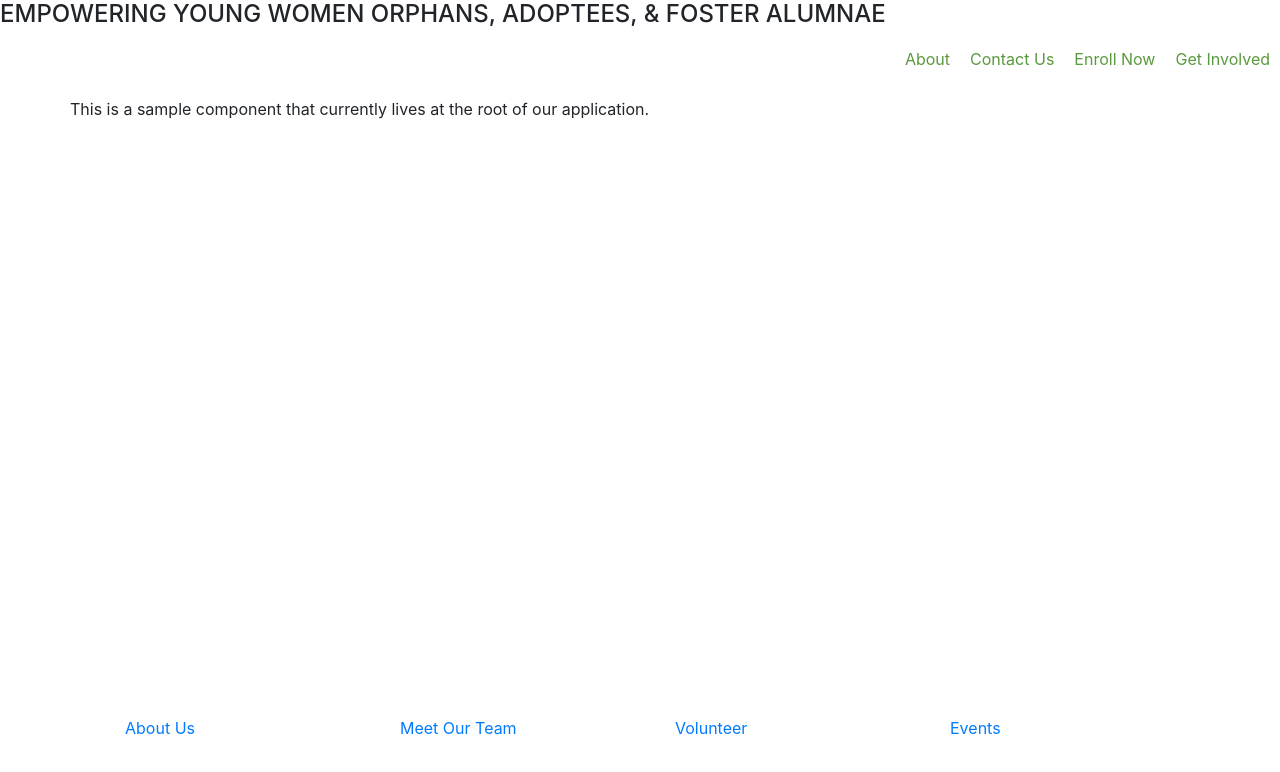
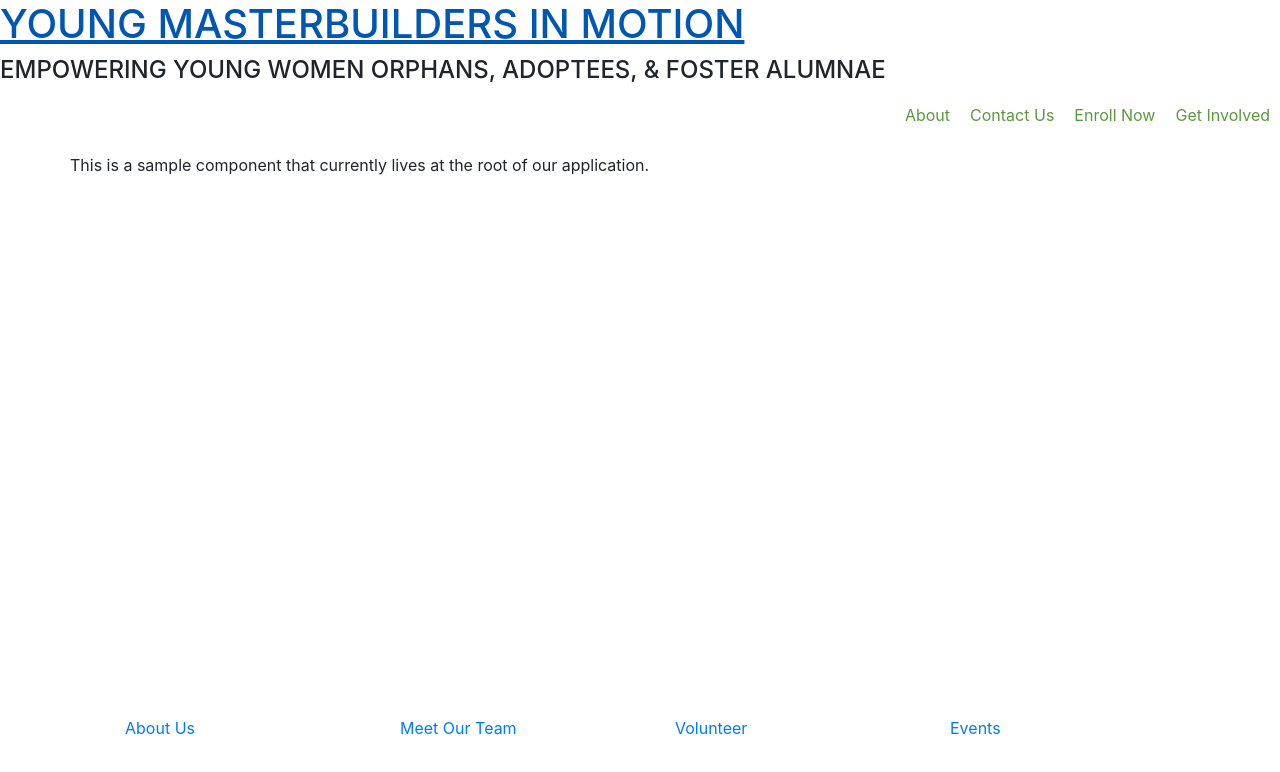
Before and after one commit to the-difference-engine/ymim, a React (Create React App) app in the folder frontend/: page / in a window 1280 px wide. Shown: the top 772 px of the page. Built offline with nearby package versions, Linux system fonts and the light colour scheme.

Commit message:
added organization name link

```diff
--- a/frontend/src/components/Header/Header.js
+++ b/frontend/src/components/Header/Header.js
@@ -1,5 +1,5 @@
 import React, { Component } from 'react';
-import { NavLink, Route } from 'react-router-dom';
+import { Link, NavLink, Route } from 'react-router-dom';
 import './Header.css';
 
 
@@ -7,6 +7,7 @@ class Header extends Component {
   render() {
     return (
       <header>
+        <Link to="/"><h1>YOUNG MASTERBUILDERS IN MOTION</h1></Link>
         <Route exact path="/" render={() => <h4>EMPOWERING YOUNG WOMEN ORPHANS, ADOPTEES, & FOSTER ALUMNAE</h4>}/>
         <nav>
           <ul className="nav-links">
```
